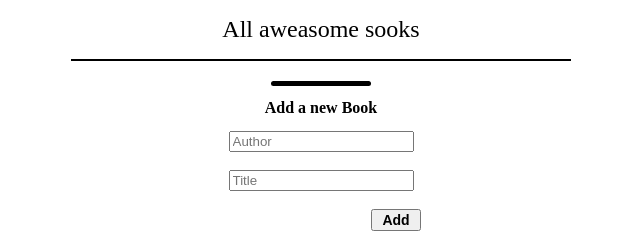
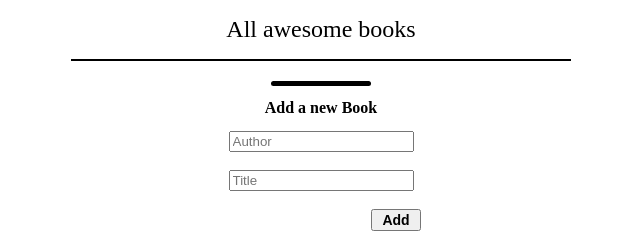
Before and after one commit to girma336/awesome-book-class, a plain HTML site: page index.html in a window 1280 px wide. Shown: the full height of the page, 319-959 px from the left. Drawn offline with Linux system fonts and the light colour scheme.

Commit message:
Add content to html file

```diff
--- a/index.html
+++ b/index.html
@@ -5,12 +5,12 @@
     <meta http-equiv="X-UA-Compatible" content="IE=edge">
     <meta name="viewport" content="width=device-width, initial-scale=1.0">
     <link rel="stylesheet" href="./style.css">
-    <title>Document</title>
+    <title>Awesome Book</title>
 </head>
 
 <body>
     <div class="container">
-    <h1>All aweasome sooks</h1>
+    <h1>All awesome books</h1>
     <section class="library">
 
     </section>
```
